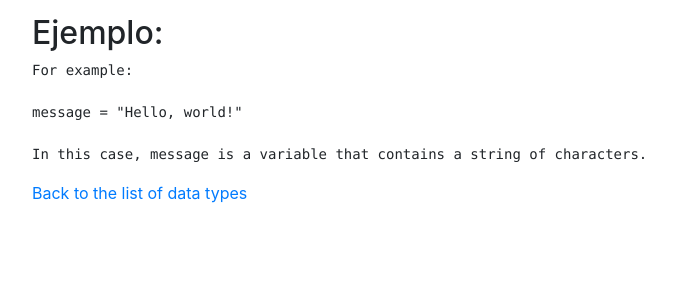
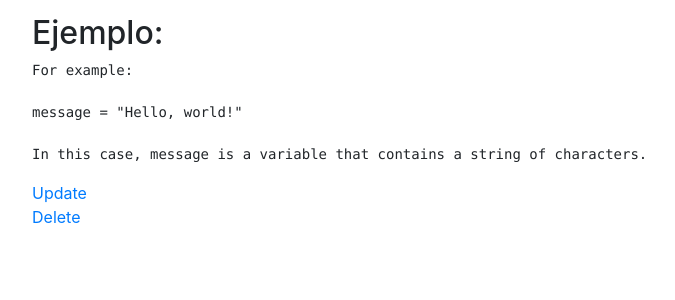
Before and after one commit to Andres-Villante/PyDucation, a Django app: page /data_types/19/ in a window 1280 px wide. Shown: the part 178-478 px from the top of the page, without its empty margins (53-728 px from the left). Run offline with Django 4.2, Linux system fonts and the light colour scheme; a user stored in the database is signed in; data comes from the database, SQL or seed files in the repository; some libraries are stand-ins or nearby versions.

Commit message:
Agregue String

```diff
--- a/PyDucation/templates/data_types/data_type_detail.html
+++ b/PyDucation/templates/data_types/data_type_detail.html
@@ -6,6 +6,8 @@
     <p>{{ data_type.description|linebreaksbr }}</p>
     <h2>Ejemplo:</h2>
     <pre>{{ data_type.example|escape }}</pre>
-    <a href="{% url 'data_type_list' %}">Back to the list of data types</a>
+    <a href="{% url 'data_type_update' pk=data_type.pk %}">Update</a>
+    <br>
+    <a href="{% url 'data_type_delete' pk=data_type.pk %}" onclick="return confirm('¿Está seguro de que desea eliminar este tipo de datos?')">Delete</a>
   </div>
 {% endblock %}
```
